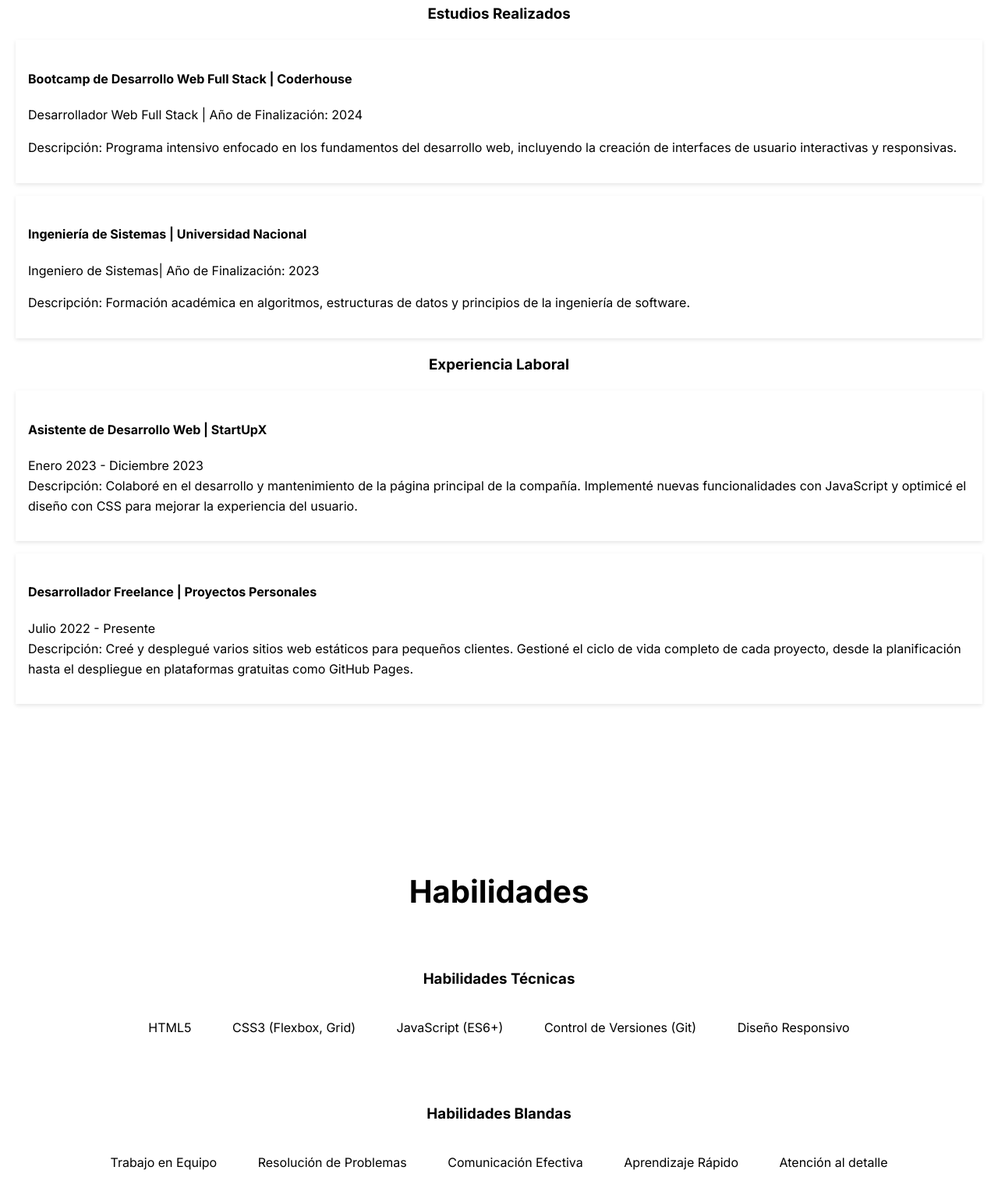
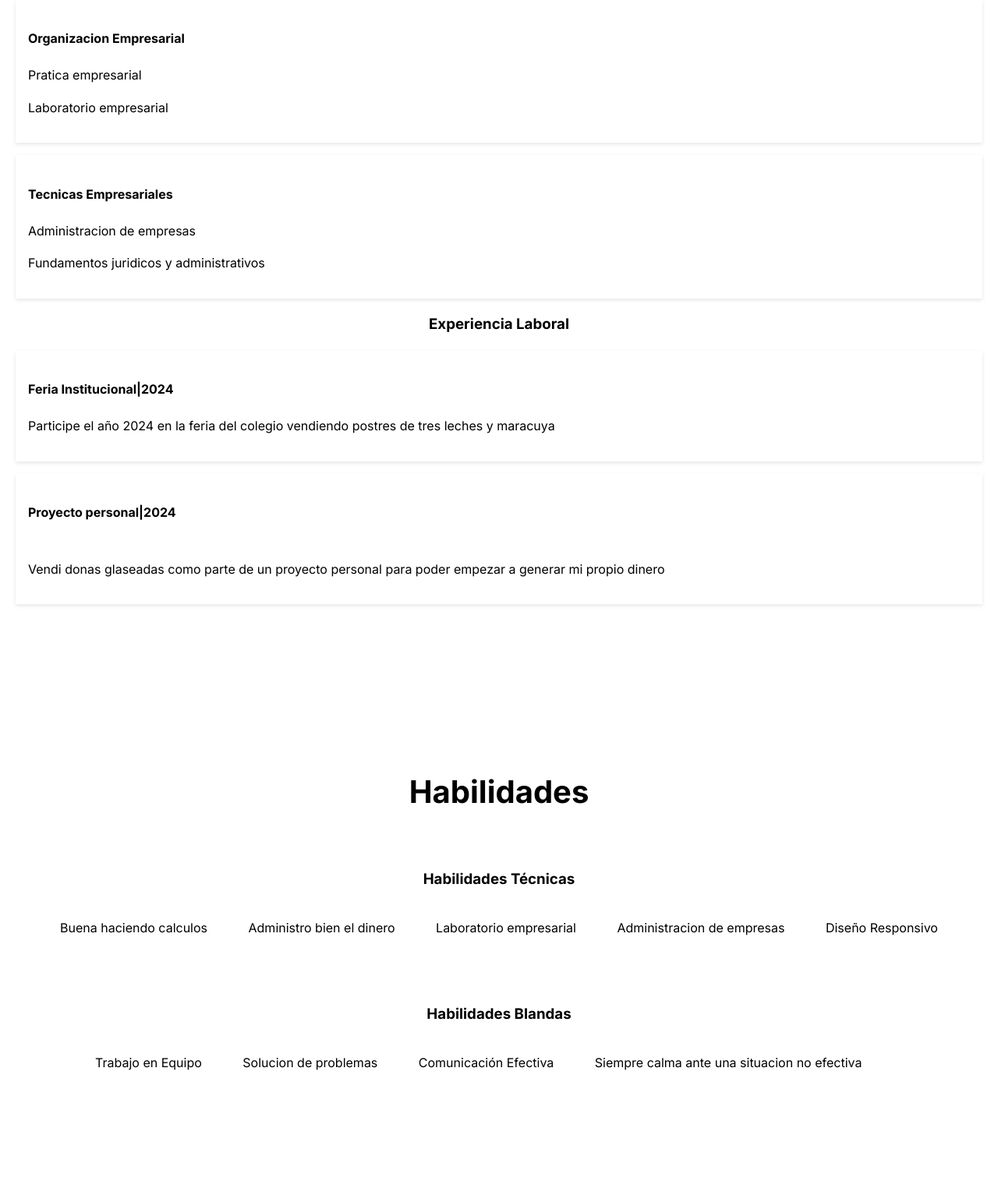
Before and after one commit to nikilla0921/MY-LANDING-PAGE, a plain HTML site: page index.html in a window 1280 px wide. Shown: the part 1058-2573 px from the top of the page at 78% size. Drawn offline with Linux system fonts and the light colour scheme.

Commit message:
Update index.html

```diff
--- a/index.html
+++ b/index.html
@@ -24,13 +24,13 @@
     <section id="inicio" class="section profile-section">
         <div class="profile-container">
             <img src="./pato.jpg" alt="Tu Foto de Perfil" class="profile-photo">
-            <h1 class="profile-name">Elias Vance</h1>
+            <h1 class="profile-name">Nicoll Stefanny Anaya Perez</h1>
             <p class="profile-summary">
-                Desarrollador web junior con un enfoque en la construcción de experiencias de usuario intuitivas y funcionales. Con una sólida base en HTML, CSS y JavaScript, me dedico a crear código limpio y bien documentado. Mi pasión por la resolución de problemas me impulsa a superar desafíos y a mejorar constantemente mis habilidades.
+                Hola me llamo nicoll tengo 16 años y hoy les vengo a presentar mi landing page, soy del colegio CASD Jose Prudencio Padilla del grado 1103 de la especialidad de Organizacion Empresarial
             </p>
             <div class="contact-info">
-                <p><strong>Correo:</strong><a href="mailto:elias.vance.dev@email.com">elias.vance.dev@email.com</a></p>
-                <p><strong>Teléfono:</strong><a href="http://wa.me/+573105551234" target="_blank" rel="noopener noreferrer">+57 3105551234</a></p>
+                <p><strong>Correo:</strong><a href="unapitufaxd@gmail.com">unapitufaxd@gmail.com</a></p>
+                <p><strong>Teléfono:</strong><a href="http://wa.me/+573107581512" target="_blank" rel="noopener noreferrer">+57 3107581512</a></p>
             </div>
         </div>
     </section>
@@ -41,26 +41,26 @@
             <h3>Estudios Realizados</h3>
             <ul class="list">
                 <li>
-                    <h4>Bootcamp de Desarrollo Web Full Stack | Coderhouse</h4>
-                    <p>Desarrollador Web Full Stack | Año de Finalización: 2024</p>
-                    <P>Descripción: Programa intensivo enfocado en los fundamentos del desarrollo web, incluyendo la creación de interfaces de usuario interactivas y responsivas.</P>
+                    <h4> Organizacion Empresarial</h4>
+                    <p>Pratica empresarial</p>
+                    <P>Laboratorio empresarial</P>
                 </li>
                 <li>
-                    <h4>Ingeniería de Sistemas | Universidad Nacional</h4>
-                    <p>Ingeniero de Sistemas| Año de Finalización: 2023</p>
-                    <p>Descripción: Formación académica en algoritmos, estructuras de datos y principios de la ingeniería de software.</p>
+                    <h4>Tecnicas Empresariales</h4>
+                    <p>Administracion de empresas</p>
+                    <p>Fundamentos juridicos y administrativos</p>
                 </li>
             </ul>
 
             <h3>Experiencia Laboral</h3>
             <ul class="list">
                 <li>
-                    <h4>Asistente de Desarrollo Web | StartUpX</h4>
-                    <p>Enero 2023 - Diciembre 2023 <br>Descripción: Colaboré en el desarrollo y mantenimiento de la página principal de la compañía. Implementé nuevas funcionalidades con JavaScript y optimicé el diseño con CSS para mejorar la experiencia del usuario.</p>
+                    <h4>Feria Institucional|2024</h4>
+                    <p>Participe el año 2024 en la feria del colegio vendiendo postres de tres leches y maracuya</p>
                 </li>
                 <li>
-                    <h4>Desarrollador Freelance | Proyectos Personales</h4>
-                    <p>Julio 2022 - Presente <br>Descripción: Creé y desplegué varios sitios web estáticos para pequeños clientes. Gestioné el ciclo de vida completo de cada proyecto, desde la planificación hasta el despliegue en plataformas gratuitas como GitHub Pages.</p>
+                    <h4>Proyecto personal|2024</h4>
+                    <p> <br>Vendi donas glaseadas como parte de un proyecto personal para poder empezar a generar mi propio dinero</p>
                 </li>
             </ul>
         </div>
@@ -72,10 +72,10 @@
             <div class="skill-group">
                 <h3>Habilidades Técnicas</h3>
                 <ul class="list-inline">
-                    <li>HTML5</li>
-                    <li>CSS3 (Flexbox, Grid)</li>
-                    <li>JavaScript (ES6+)</li>
-                    <li>Control de Versiones (Git)</li>
+                    <li>Buena haciendo calculos</li>
+                    <li>Administro bien el dinero</li>
+                    <li>Laboratorio empresarial</li>
+                    <li>Administracion de empresas</li>
                     <li>Diseño Responsivo</li>
                 </ul>
             </div>
@@ -83,10 +83,10 @@
                 <h3>Habilidades Blandas</h3>
                 <ul class="list-inline">
                     <li>Trabajo en Equipo</li>
-                    <li>Resolución de Problemas</li>
+                    <li>Solucion de problemas</li>
                     <li>Comunicación Efectiva</li>
-                    <li>Aprendizaje Rápido</li>
-                    <li>Atención al detalle</li>
+                    <li>Siempre calma ante una situacion no efectiva</li>
+                    <li></li>
                 </ul>
             </div>
         </div>
@@ -119,4 +119,5 @@
 
     <script src="./script.js"></script>
 </body>
+
 </html>
```
